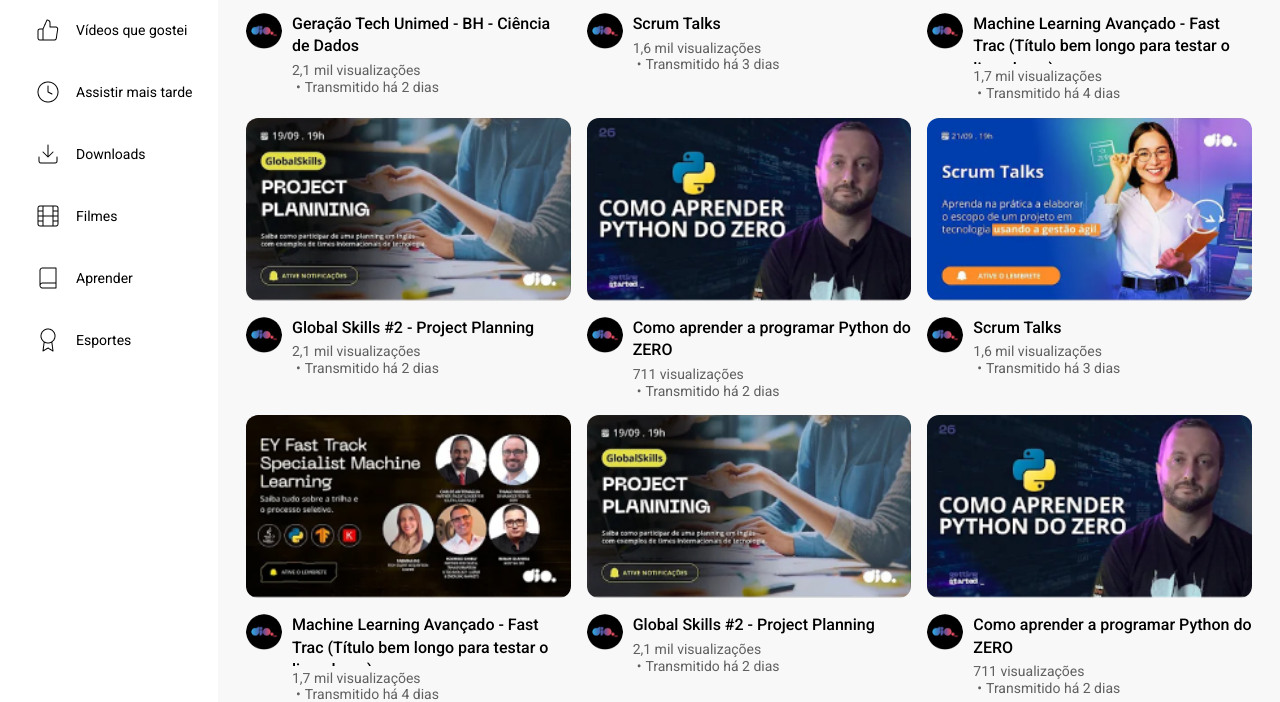
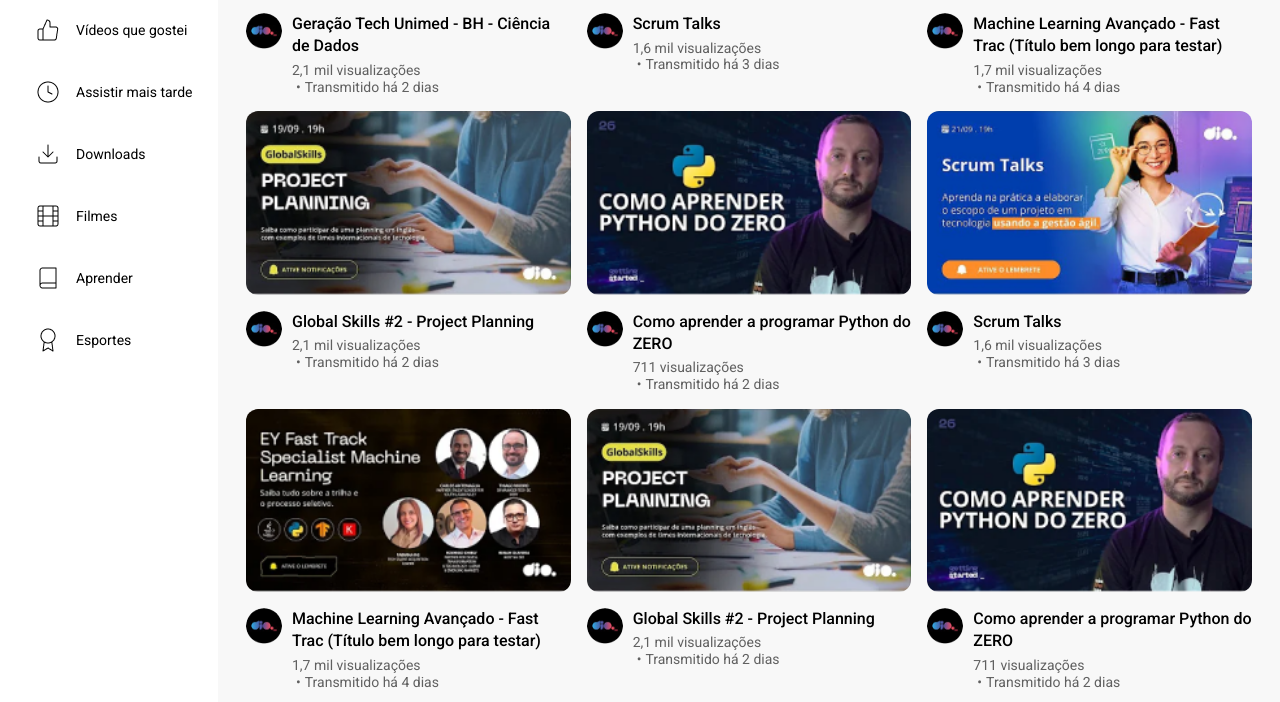
Before and after one commit to maxmesquitashima/CSSGrid-Youtube-main, a plain HTML site: page index.html in a window 1280 px wide. Shown: the part 318-1020 px from the top of the page. Drawn offline with Linux system fonts and the light colour scheme.

Commit message:
Finalizado

```diff
--- a/index.html
+++ b/index.html
@@ -241,7 +241,7 @@
             <div class="text">
               <div class="titulo">
                 Machine Learning Avançado - Fast Trac (Título bem longo para
-                testar o line-clamp)
+                testar)
               </div>
               <div class="subtitulo">
                 <div>1,7 mil visualizações</div>
@@ -340,7 +340,7 @@
             <div class="text">
               <div class="titulo">
                 Machine Learning Avançado - Fast Trac (Título bem longo para
-                testar o line-clamp)
+                testar)
               </div>
               <div class="subtitulo">
                 <div>1,7 mil visualizações</div>
```
